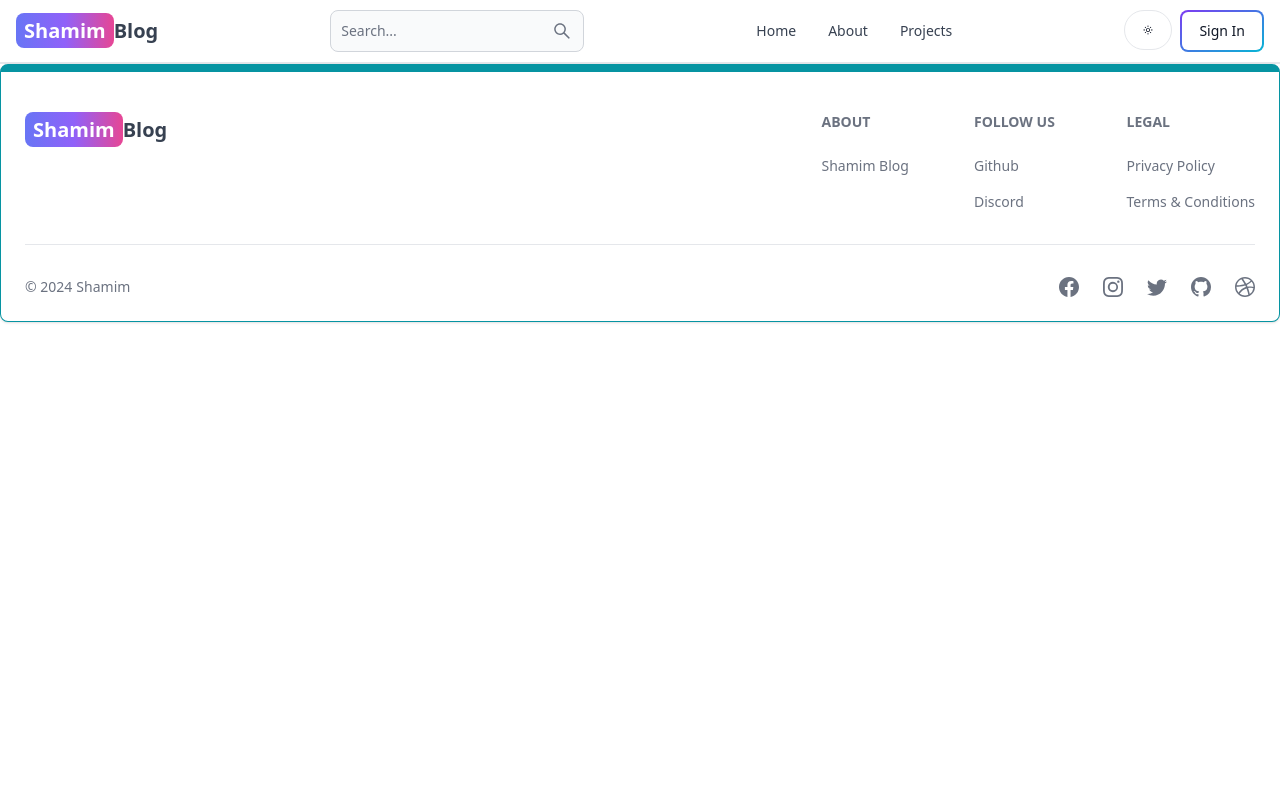
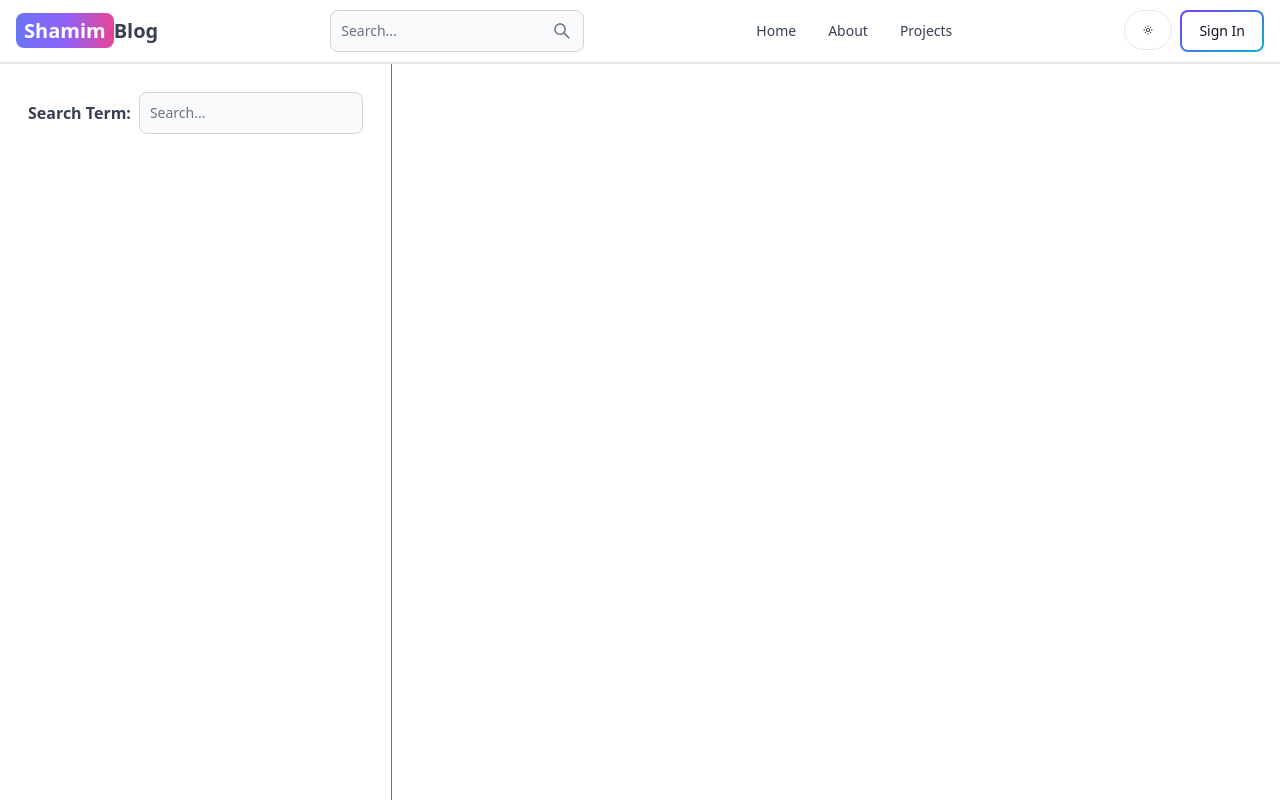
Before and after one commit to techjmi/blog__mern, a React (Vite) app in the folder client/: page /search in a window 1280 px wide. Shown: the top 800 px of the page. Built offline with nearby package versions, Linux system fonts and the light colour scheme; no server answers.

Commit message:
serach teram

```diff
--- a/client/src/App.jsx
+++ b/client/src/App.jsx
@@ -14,6 +14,7 @@ import AdminRoute from './components/AdminRoute'
 import CreatePost from './pages/CreatePost'
 import UpdatePost from './pages/UpdatePost'
 import PostPage from './pages/PostPage'
+import SearchPage from './pages/SearchPage'
 
 function App() {
 
@@ -25,6 +26,7 @@ function App() {
     <Route path='/' element={<Home />} />
     <Route path='/sign-in' element={<Login />} />
     <Route path='/sign-up' element={<SignUp />} />
+    <Route path='/search' element={<SearchPage />} />
     <Route element={<PrivateRoute />}>
     <Route path='/dashboard' element={<Dashboard />} />
     </Route>
--- a/client/src/components/Header.jsx
+++ b/client/src/components/Header.jsx
@@ -1,53 +1,71 @@
-import { Button, Navbar, TextInput,} from 'flowbite-react'
-import React from 'react'
-import { AiOutlineSearch } from 'react-icons/ai';
-import { FaMoon, FaSun } from 'react-icons/fa';
-import { Link , useLocation, useNavigate} from 'react-router-dom'
-import UserProfile from './UserProfile';
-import { toggleTheme } from '../redux/theme/themeSlice';
-import { useDispatch, useSelector } from 'react-redux';
+import { Button, Navbar, TextInput } from "flowbite-react";
+import React, { useEffect, useState } from "react";
+import { AiOutlineSearch } from "react-icons/ai";
+import { Link, useLocation, useNavigate } from "react-router-dom";
+import UserProfile from "./UserProfile";
+import { toggleTheme } from "../redux/theme/themeSlice";
+import { useDispatch, useSelector } from "react-redux";
 import { MdDarkMode, MdOutlineLightMode } from "react-icons/md";
 
 const Header = () => {
   const path = useLocation().pathname;
-  const dispatch= useDispatch()
-  const{theme}= useSelector((state)=>state.theme)
-  const handleSubmit= ()=>{
+  const dispatch = useDispatch();
+  const { theme } = useSelector((state) => state.theme);
+  const [searchTerm, setSearchTerm] = useState("");
+  // console.log(searchTerm);
+  const location = useLocation();
+  const navigate= useNavigate()
+  //handle function to set text in url enterd by serach field
 
-  }
+  const handleSubmit = (e) => {
+e.preventDefault()
+const urlParams=new URLSearchParams(location.search)
+urlParams.set("searchTerm", searchTerm)
+const searchQuery=urlParams.toString()
+navigate(`/search?${searchQuery}`);
+  };
+
+  //useEffects function
+  useEffect(() => {
+    const urlParams = new URLSearchParams(location.search);
+    const setSearchTermFromUrl = urlParams.get("searchTerm");
+    if (setSearchTermFromUrl) {
+      setSearchTerm(setSearchTermFromUrl);
+    }
+  }, [location.search]);
   return (
-<Navbar className="border-b-2">
-<Link
-        to='/'
-        className='self-center whitespace-nowrap text-sm sm:text-xl font-semibold dark:text-white'
+    <Navbar className="border-b-2">
+      <Link
+        to="/"
+        className="self-center whitespace-nowrap text-sm sm:text-xl font-semibold dark:text-white"
       >
-        <span className='px-2 py-1 bg-gradient-to-r from-indigo-500 via-purple-500 to-pink-500 rounded-lg text-white'>
+        <span className="px-2 py-1 bg-gradient-to-r from-indigo-500 via-purple-500 to-pink-500 rounded-lg text-white">
           Shamim
         </span>
         Blog
       </Link>
       <form onSubmit={handleSubmit}>
         <TextInput
-          type='text'
-          placeholder='Search...'
+          type="text"
+          placeholder="Search..."
           rightIcon={AiOutlineSearch}
-          className='hidden lg:inline'
-          // value={searchTerm}
-          // onChange={(e) => setSearchTerm(e.target.value)}
+          className="hidden lg:inline"
+          value={searchTerm}
+          onChange={(e) => setSearchTerm(e.target.value)}
         />
       </form>
-      <Button className='w-12 h-10 lg:hidden' color='gray' pill>
+      <Button className="w-12 h-10 lg:hidden" color="gray" pill>
         <AiOutlineSearch />
       </Button>
       <div className="flex gap-2 md:order-2">
-      <Button
-          className='md:w-12 md:h-10 sm:inline sm:h-5'
-          color='gray'
+        <Button
+          className="md:w-12 md:h-10 sm:inline sm:h-5"
+          color="gray"
           pill
           onClick={() => dispatch(toggleTheme())}
         >
           {/* <FaMoon /> */}
-          {theme === 'light' ? <MdOutlineLightMode /> : <MdDarkMode/>}
+          {theme === "light" ? <MdOutlineLightMode /> : <MdDarkMode />}
         </Button>
         {/* <Link to='/sign-in'>
         <Button gradientDuoTone='purpleToBlue'> SignIn</Button>
@@ -56,18 +74,18 @@ const Header = () => {
         <Navbar.Toggle />
       </div>
       <Navbar.Collapse>
-        <Navbar.Link  active={path === '/'} as={'div'} >
-          <Link to='/'>Home</Link>
+        <Navbar.Link active={path === "/"} as={"div"}>
+          <Link to="/">Home</Link>
         </Navbar.Link>
-        <Navbar.Link  active={path === '/about'} as={'div'}>
-          <Link to='/about'>About</Link>
+        <Navbar.Link active={path === "/about"} as={"div"}>
+          <Link to="/about">About</Link>
         </Navbar.Link>
-        <Navbar.Link active={path === '/projects'} as={'div'} >
-          <Link to='/projects'>Projects</Link>
+        <Navbar.Link active={path === "/projects"} as={"div"}>
+          <Link to="/projects">Projects</Link>
         </Navbar.Link>
       </Navbar.Collapse>
-</Navbar>
-  )
-}
+    </Navbar>
+  );
+};
 
-export default Header
+export default Header;
--- a/client/src/components/vs.js
+++ /dev/null
@@ -1,19 +0,0 @@
-  // Import the Express.js framework
-  const express = require('express');
-
-  // Create an instance of the Express application
-  const app = express();
-
-  // Define the port number for your server
-  const PORT = process.env.PORT || 3000;
-
-  // Define a route handler for the root URL ("/")
-  app.get('/', (req, res) => {
-    // Send a "Hello, World!" response
-    res.send('Hello, World!');
-  });
-
-  // Start the server and listen for incoming requests on the specified port
-  app.listen(PORT, () => {
-    console.log(`Server is running on http://localhost:${PORT}`);
-  });
--- a/client/src/pages/PostPage.jsx
+++ b/client/src/pages/PostPage.jsx
@@ -1,13 +1,15 @@
 import React, { useEffect, useState } from "react";
 import { Link, useParams } from "react-router-dom";
-import { fetchSlugPost } from "../service/api";
+import { fetchSlugPost, fetchlimitPost } from "../service/api";
 import { Button, Spinner } from 'flowbite-react';
 import AdsPart from "../components/AdsPart";
 import CommentSection from "../components/CommentSection";
+import PostCard from "../components/PostCard";
 const PostPage = () => {
   const [loading, setLoading] = useState(true);
   const [postData, setPostData] = useState(null);
   const [error, setError] = useState(false);
+  const[recentPosts, settRecentPosts]= useState([])
   const { postSlug } = useParams();
   //fetch post based on slug
   const fetchPost = async () => {
@@ -31,9 +33,23 @@ const PostPage = () => {
       console.log(error.meassage);
     }
   };
+  //fetch post based on limit condition
+  const fetchLimitPost= async()=>{
+    try {
+      const res= await fetchlimitPost()
+      if(res.ok){
+        const data= await res.json()
+        // console.log('lll', data)
+        settRecentPosts(data.posts)
+      }
+    } catch (error) {
+      console.log(error.meassage)
+    }
+  }
   useEffect(() => {
-    console.log(postSlug);
+    // console.log(postSlug);
     fetchPost();
+    fetchLimitPost()
   }, [postSlug]);
   return (
     <>
@@ -78,10 +94,10 @@ const PostPage = () => {
 
         <div className='flex flex-col justify-center items-center mb-5'>
           <h1 className='text-xl mt-5'>Recent articles</h1>
-          {/* <div className='flex flex-wrap gap-5 mt-5 justify-center'>
+          <div className='flex flex-wrap gap-5 mt-5 justify-center'>
             {recentPosts &&
               recentPosts.map((post) => <PostCard key={post._id} post={post} />)}
-          </div> */}
+          </div>
         </div>
       </main>
       )}
--- /dev/null
+++ b/client/src/pages/SearchPage.jsx
@@ -0,0 +1,81 @@
+import { TextInput } from "flowbite-react";
+import React, { useEffect, useState } from "react";
+import { fetchSearchPost } from "../service/api";
+const SearchPage = () => {
+    //state to hold the form data
+    const [sidebarData, setSidebarData] = useState({
+        searchTerm: '',
+        sort: 'desc',
+        category: 'uncategorized',
+      });
+      console.log(sidebarData)
+      const [posts, setPosts] = useState([]);
+      const [loading, setLoading]= useState(false)
+      const[showMore, setShowMore]= useState(false)
+      //get the post based on passing search term
+      const getSearchPost = async (urlParams) => {
+        try {
+          setLoading(true)
+          const searchQuery = urlParams.toString();
+          const res = await fetchSearchPost(searchQuery);
+          console.log('the search', res);
+          if(!res.ok){
+            setLoading(false)
+            return ;
+          }
+          if(res.ok){
+            const data= await res.json()
+            console.log('the search post data is', data)
+            setLoading(false)
+            setPosts(data.posts)
+            if (data.posts.length === 7) {
+              setShowMore(true);
+            } else {
+              setShowMore(false);
+            }
+          }
+        } catch (error) {
+          console.log('The Error While Getting The Search Post', error.message);
+        }
+      };
+      //useEffect function to get the term from url and to call the function getSerachpost
+      useEffect(() => {
+        const urlParams = new URLSearchParams(location.search);
+        if (urlParams) {
+          const searchTermFromUrl = urlParams.get('searchTerm');
+          const sortFromUrl = urlParams.get('sort');
+          const categoryFromUrl = urlParams.get('category');
+          setSidebarData({
+            ...sidebarData,
+            searchTerm: searchTermFromUrl || sidebarData.searchTerm,
+            sort: sortFromUrl || sidebarData.sort,
+            category: categoryFromUrl || sidebarData.category,
+          });
+          getSearchPost(urlParams);
+        }
+      }, [location.search]);
+
+  const handleSubmit = () => {};
+  return (
+    <div className="flex flex-col md:flex-row">
+      <div className="p-7 border-b md:border-r md:min-h-screen border-gray-500">
+        <form className="flex flex-col gap-8" onSubmit={handleSubmit}>
+          <div className="flex items-center gap-2">
+          <label className='whitespace-nowrap font-semibold'>
+              Search Term:
+            </label>
+            <TextInput
+              placeholder='Search...'
+              id='searchTerm'
+              type='text'
+              value={sidebarData.searchTerm}
+            //   onChange={handleChange}
+            />
+          </div>
+        </form>
+      </div>
+    </div>
+  );
+};
+
+export default SearchPage;
```
Also changed, not shown: client/src/service/api.js (+17 -8 lines), 1 other file (tests, documents, lock files or other folders).
